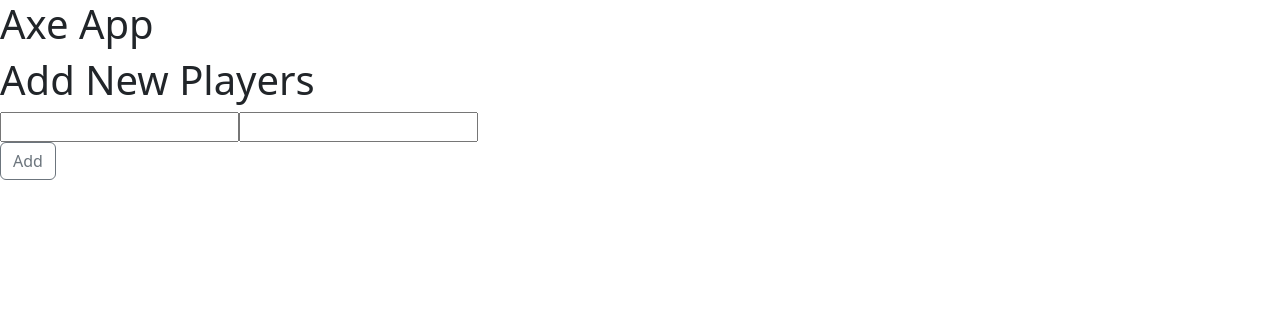
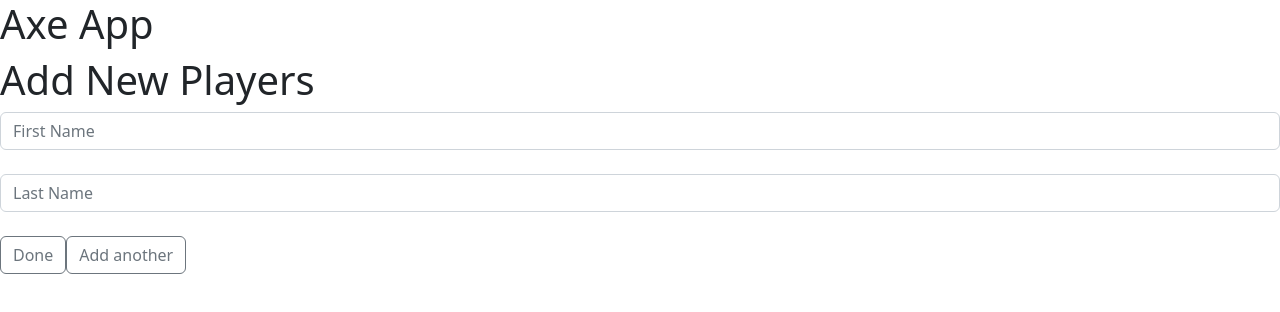
Before and after one commit to SarahWiedrich/Axe-App, a React (Vite) app: page /add in a window 1280 px wide. Shown: the top 312 px of the page. Built offline with nearby package versions, Linux system fonts and the light colour scheme.

Commit message:
useLocalStorage hook created

```diff
--- a/src/components/AddPlayers.jsx
+++ b/src/components/AddPlayers.jsx
@@ -1,28 +1,41 @@
 //boxs to enter players first and last name
 //add button saves info to checkin table
 // everytime a player is added it will need to update add another line to the table on check in player.
-//button click adds a :
-        // <tr>
-        //   <td>firstname</td>
-        //   <td>lastname</td>
-        // </tr>
+//button add another stays on this page and runs a function that adds first & last name to the players array
+//button done adds (below) and sends you to the check in page
 
 import { Link } from "react-router-dom"
-import Button from "react-bootstrap/esm/Button"
+import Button from "react-bootstrap/Button"
+import Form from "react-bootstrap/Form"
+import { useState } from "react"
 
 export default function AddPlayers() {
+
+    const [player, setPlayer] = useState([])
+    const [firstName, setFirstName] = useState('')
+    const [lastName, setLastName] = useState('')
+
     return (
         <>
             <h1>Add New Players</h1>
-            <form>
-                <input></input>
-                <input></input>
-            </form>
+
+            <Form.Control
+                type="text"
+                placeholder="First Name"
+                onChange={(e) => setFirstName(e.target.value)}
+                value={firstName}/>
+            <br />
+            <Form.Control
+                type="text"
+                placeholder="Last Name"
+                onChange={(e) => setLastName(e.target.value)}
+                value={lastName}/>
+            <br />
 
             <Link to={`/checkin`}>
-                <Button variant="outline-secondary">Add</Button>
+                <Button variant="outline-secondary">Done</Button>
             </Link>
-
+                <Button variant="outline-secondary">Add another</Button>
         </>
     )
 }
--- a/src/components/Attendance.jsx
+++ b/src/components/Attendance.jsx
@@ -5,40 +5,28 @@
 // button to generate matchups - sends to match page
 
 import Form  from "react-bootstrap/Form"
-import Table from "react-bootstrap/Table"
+import ListGroup from 'react-bootstrap/ListGroup'
 
 export default function Attendance() {
+
+    const displayPlayer = playersList.map((eachPlayer) => {
+        return <ListGroup.Item>{eachPlayer}</ListGroup.Item>
+    })
+    const markAbsent = playersList.forEach((player) => {
+        return <Form.Check type="switch" id="custom-switch" label="absent"/>
+    })
+
     return (
         <>
         <div className="container">
-            <div className="names-table">
-                <Table striped bordered hover size="sm">
-                    <thead>
-                        <tr>
-                        <th>First Name</th>
-                        <th>Last Name</th>
-                        </tr>
-                    </thead>
-                    <tbody>
-                        <tr>
-                        <td>name</td>
-                        <td>name</td>
-                        </tr>
-                        <tr>
-                        <td>name</td>
-                        <td>name</td>
-                        </tr>
-                    </tbody>
-                </Table>
-            </div>
+            <h2>Players</h2>
+            <ListGroup>
+                {displayPlayer}
+            </ListGroup>
             <div className="checkin-switch">
                 <span>Click to mark absent</span>
                 <Form>
-                    <Form.Check
-                        type="switch"
-                        id="custom-switch"
-                        label="absent"
-                    />
+                   {markAbsent}
                 </Form>
             </div>
         </div>
```
Also changed, not shown: src/hooks/useLocalStorage.jsx (added, +19 -0 lines).
